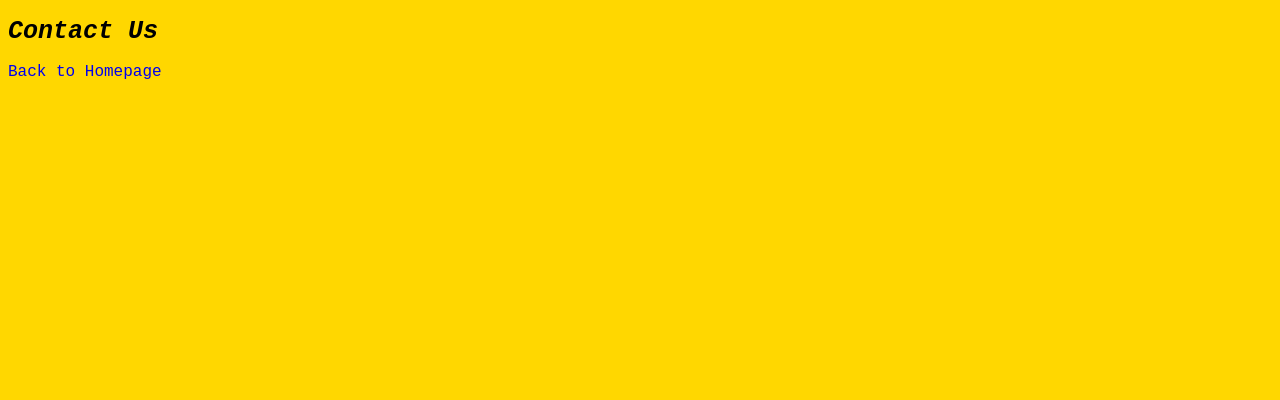
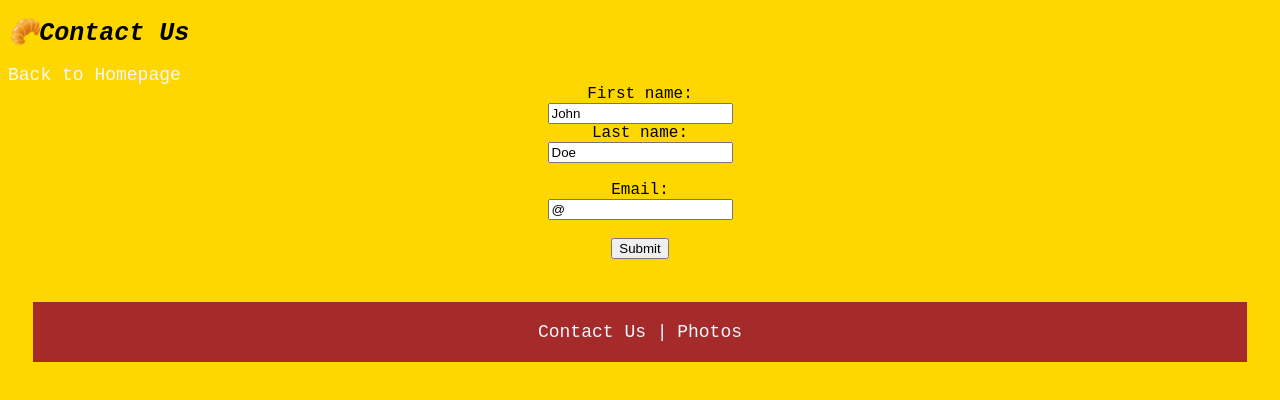
Before and after one commit to lggomez18/Croissant-Deploy-Practice, a plain HTML site: page contact.html in a window 1280 px wide. Drawn offline with Linux system fonts and the light colour scheme.

Commit message:
seo optimization on all pages

```diff
--- a/contact.html
+++ b/contact.html
@@ -7,10 +7,28 @@
 
     <link rel="stylesheet" href="src/styles.css">
 
-    <title>Contact Us</title>
+    <title>Contact Us- deliciouscroissants.com</title>
+<meta name="description" content="contact deliciouscrossants.com to learn more"
 </head>
 <body>
-    <h1>Contact Us</h1>
+    <h1> 🥐Contact Us</h1>
     <a href="/index.html">Back to Homepage</a>
+<br />
+<form action="/action_page.php">
+    <label for="fname">First name:</label><br>
+    <input type="text" id="fname" name="fname" value="John"><br>
+    <label for="lname">Last name:</label><br>
+    <input type="text" id="lname" name="lname" value="Doe"><br><br>
+    <label for="fname">Email:</label><br>
+    <input type="email" id="email" name="email" value="@"><br><br>
+    <input type="submit" value="Submit"><br><br>
+
+
+</form>
+
+    <footer>
+        <a href="/contact.html" title="contact us">Contact Us |</a>
+        <a href="/photo.html" title="croissant photo">Photos</a>
+    </footer>
 </body>
 </html>
--- a/src/styles.css
+++ b/src/styles.css
@@ -8,10 +8,37 @@ h1{
     font-style: italic;
 }
 
+p{
+    font-family: 'Gill Sans', 'Gill Sans MT', Calibri, 'Trebuchet MS', sans-serif;
+    font-size: 12px;
+    background:aliceblue;
+    text-align: justify;
+}
+
+img{
+    width: 100%;
+    border-radius: 20px;
+    display: flex;
+}
+
 a{
     text-decoration: none;
+    font-size: 18px;
+    color:aliceblue;
 }
 
 a:hover{
     background: white;
 }
+
+form{
+    text-align: center;
+}
+
+footer{
+    text-align: center;
+    padding:20px;
+    margin: 25px;
+    background:brown;
+
+}
```
Also changed, not shown: index.html (+7 -4 lines), photo.html (+8 -1 lines).
